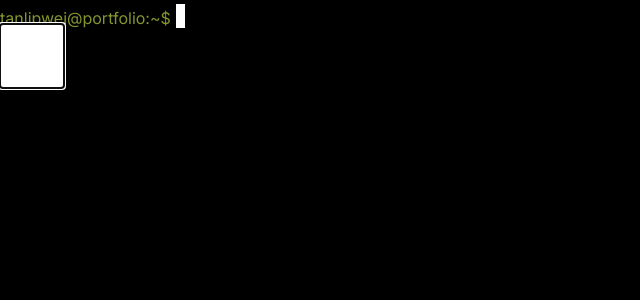
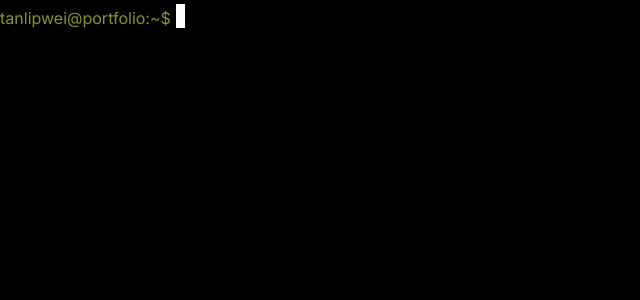
Before and after one commit to lipwei1808/tanlipwei, a Next.js app: page /components/Input in a window 1280 px wide. Shown: the top 300 px of the page, without its empty margins (0-640 px from the left). Built offline with nearby package versions, Linux system fonts and the light colour scheme.

Commit message:
Remove the visible input

```diff
--- a/src/pages/components/Input.tsx
+++ b/src/pages/components/Input.tsx
@@ -88,7 +88,7 @@ const Input: FC<Props> = ({ input, setInput, onEnter, inputContainer }) => {
         ref={inputRef}
         autoFocus
         type="text"
-        className="t-0 l-0 h-16 w-16 fixed bg-white text-black"
+        className="h-0 w-0 absolute"
         value={input}
         onChange={(e) => setInput(e.target.value)}
       />
```
